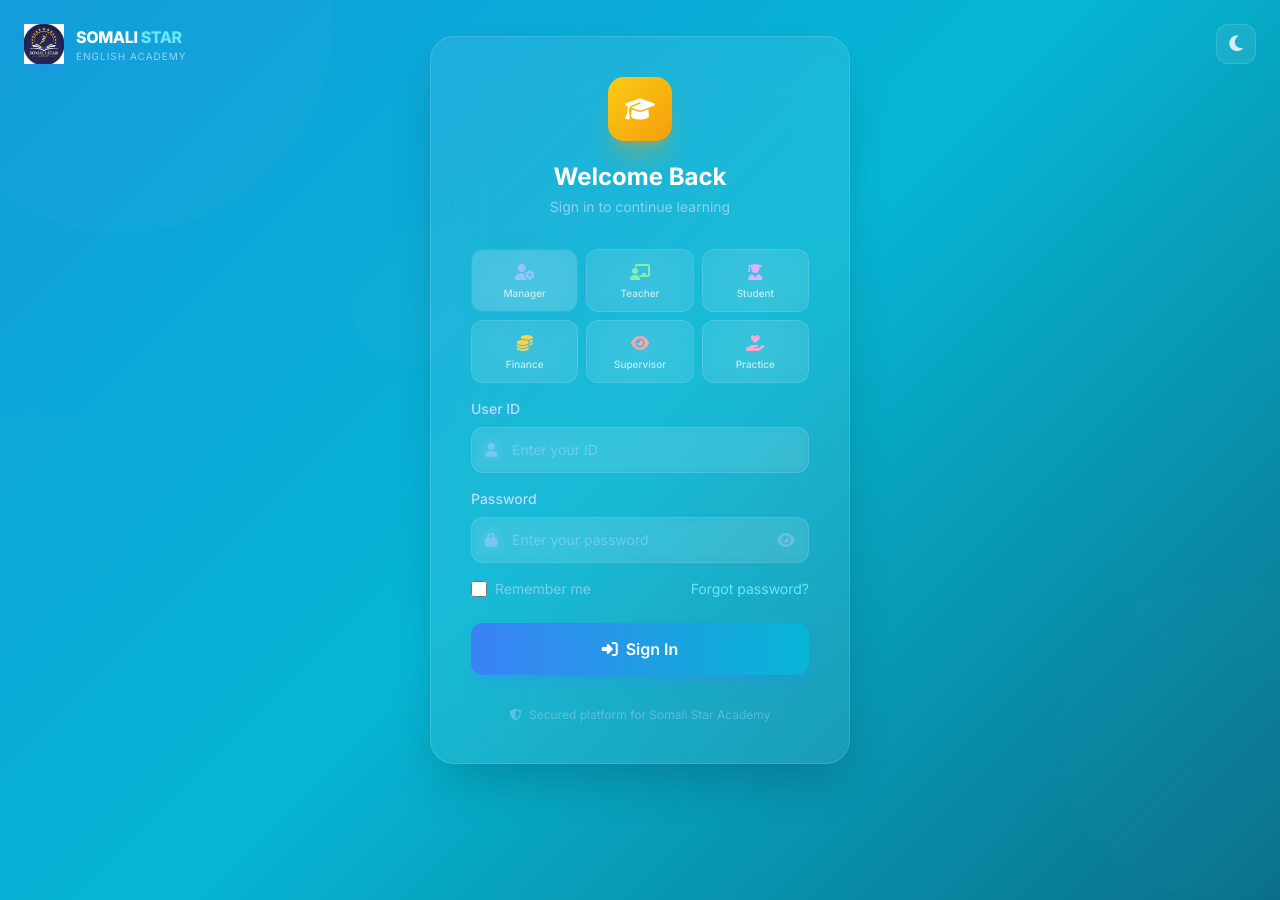
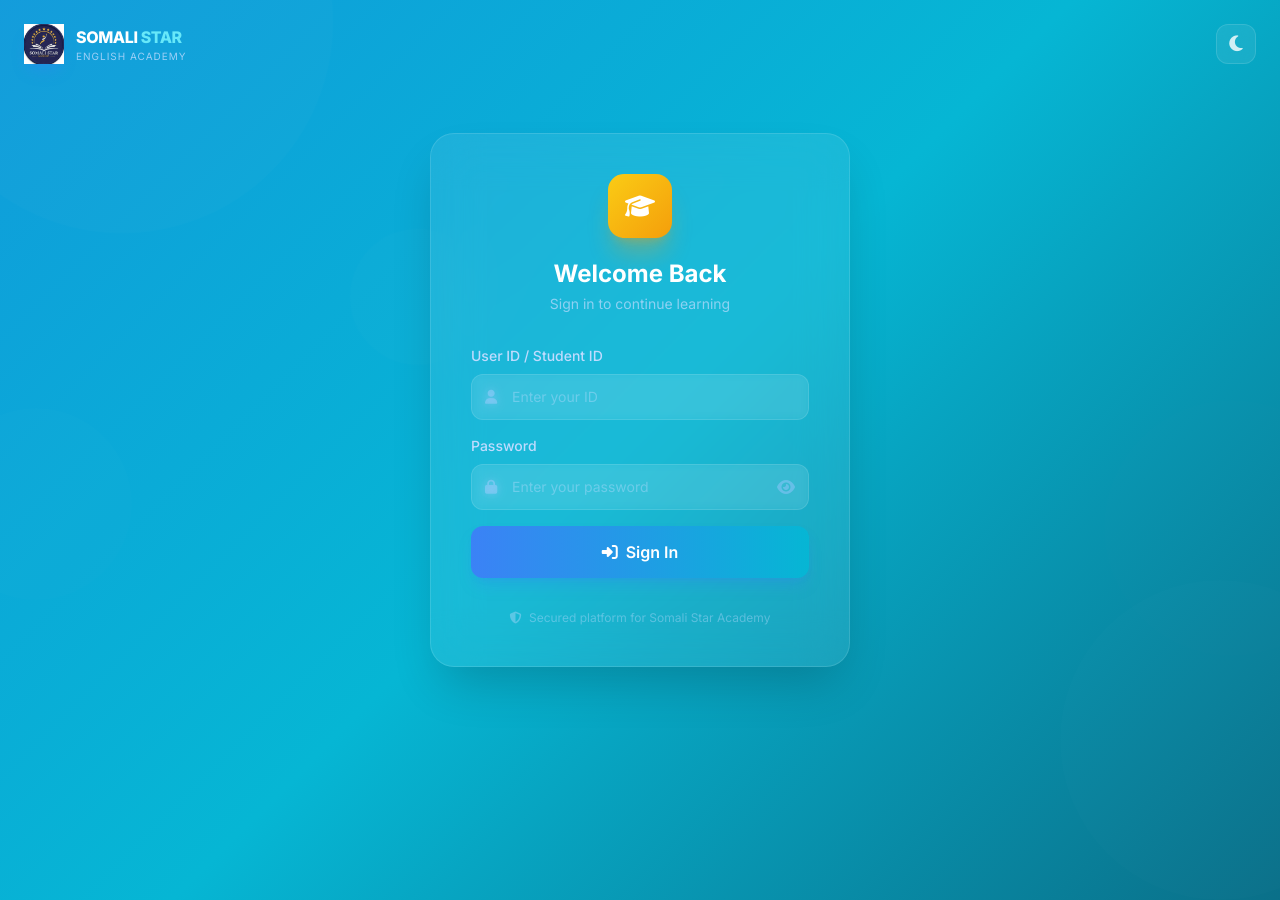
Before and after one commit to abdiqaadirhilaal/open-somalia-star-web, a website: page login.html in a window 1280 px wide. Shown: the top 900 px of the page. Drawn offline with nearby package versions, Linux system fonts and the light colour scheme.

Commit message:
Simplify login: remove role selector, auto-detect role from ID

```diff
--- a/login.html
+++ b/login.html
@@ -91,9 +91,7 @@
     </div>
 
     <div class="w-full max-w-[420px] relative z-10 animate-fadeIn">
-        <!-- Card -->
         <div class="glassmorphism rounded-3xl p-8 md:p-10 shadow-2xl shadow-black/20">
-            <!-- Header -->
             <div class="text-center mb-8">
                 <div class="w-16 h-16 rounded-2xl bg-gradient-to-br from-yellow-400 to-amber-500 flex items-center justify-center mx-auto mb-5 shadow-xl shadow-amber-500/30">
                     <i class="fas fa-graduation-cap text-2xl text-white"></i>
@@ -102,38 +100,9 @@
                 <p class="text-blue-200/70 text-sm">Sign in to continue learning</p>
             </div>
 
-            <!-- Role Selector -->
-            <div class="grid grid-cols-3 gap-2 mb-4">
-                <div onclick="selectRole('manager',this)" class="role-selector p-2.5 rounded-xl text-center glassmorphism active">
-                    <i class="fas fa-user-cog text-base text-blue-300"></i>
-                    <div class="text-[10px] font-medium text-white/70 mt-0.5">Manager</div>
-                </div>
-                <div onclick="selectRole('teacher',this)" class="role-selector p-2.5 rounded-xl text-center glassmorphism">
-                    <i class="fas fa-chalkboard-teacher text-base text-green-300"></i>
-                    <div class="text-[10px] font-medium text-white/70 mt-0.5">Teacher</div>
-                </div>
-                <div onclick="selectRole('student',this)" class="role-selector p-2.5 rounded-xl text-center glassmorphism">
-                    <i class="fas fa-user-graduate text-base text-purple-300"></i>
-                    <div class="text-[10px] font-medium text-white/70 mt-0.5">Student</div>
-                </div>
-                <div onclick="selectRole('finance',this)" class="role-selector p-2.5 rounded-xl text-center glassmorphism">
-                    <i class="fas fa-coins text-base text-amber-300"></i>
-                    <div class="text-[10px] font-medium text-white/70 mt-0.5">Finance</div>
-                </div>
-                <div onclick="selectRole('supervisor',this)" class="role-selector p-2.5 rounded-xl text-center glassmorphism">
-                    <i class="fas fa-eye text-base text-red-300"></i>
-                    <div class="text-[10px] font-medium text-white/70 mt-0.5">Supervisor</div>
-                </div>
-                <div onclick="selectRole('practice-teacher',this)" class="role-selector p-2.5 rounded-xl text-center glassmorphism">
-                    <i class="fas fa-hand-holding-heart text-base text-pink-300"></i>
-                    <div class="text-[10px] font-medium text-white/70 mt-0.5">Practice</div>
-                </div>
-            </div>
-
-            <!-- Login Form -->
             <form id="loginForm" onsubmit="handleLogin(event)">
                 <div class="mb-4">
-                    <label class="block text-sm font-medium text-blue-200 mb-2" id="idLabel">User ID</label>
+                    <label class="block text-sm font-medium text-blue-200 mb-2">User ID / Student ID</label>
                     <div class="relative">
                         <i class="fas fa-user absolute left-3.5 top-1/2 -translate-y-1/2 text-blue-300/50 text-sm"></i>
                         <input type="text" id="userId" class="input-glass w-full pl-10 pr-4 py-3 rounded-xl text-white placeholder-blue-200/40 text-sm outline-none" placeholder="Enter your ID" required>
@@ -151,21 +120,12 @@
                     </div>
                 </div>
 
-                <div class="flex items-center justify-between mb-6">
-                    <label class="flex items-center gap-2 cursor-pointer group">
-                        <input type="checkbox" class="w-4 h-4 rounded border-blue-300/30 bg-white/10 text-blue-500 focus:ring-blue-500/30 cursor-pointer">
-                        <span class="text-sm text-blue-200/60 group-hover:text-blue-200 transition-colors">Remember me</span>
-                    </label>
-                    <a href="#" class="text-sm text-cyan-300 hover:text-cyan-200 transition-colors">Forgot password?</a>
-                </div>
-
                 <button type="submit" id="loginBtn" class="w-full py-3.5 rounded-xl text-white font-semibold text-base bg-gradient-to-r from-blue-500 to-cyan-500 hover:from-blue-600 hover:to-cyan-600 shadow-lg shadow-blue-500/25 hover:shadow-blue-500/40 hover:-translate-y-0.5 transition-all duration-300 flex items-center justify-center gap-2">
                     <i class="fas fa-sign-in-alt"></i>
                     <span>Sign In</span>
                 </button>
             </form>
 
-            <!-- Footer -->
             <div class="text-center mt-8">
                 <p class="text-blue-200/40 text-xs">
                     <i class="fas fa-shield-alt mr-1"></i>
@@ -178,31 +138,21 @@
     <script src="js/firebase-config.js"></script>
     <script src="js/app.js"></script>
     <script>
-        let currentRole = 'manager';
-
-        function selectRole(role, el) {
-            currentRole = role;
-            document.querySelectorAll('.role-selector').forEach(r => r.classList.remove('active'));
-            el.classList.add('active');
-            const label = document.getElementById('idLabel');
-            if (role === 'manager') label.textContent = 'Manager ID';
-            else if (role === 'teacher') label.textContent = 'Teacher ID';
-            else if (role === 'finance') label.textContent = 'Staff ID';
-            else if (role === 'supervisor') label.textContent = 'Supervisor ID';
-            else if (role === 'practice-teacher') label.textContent = 'Practice Teacher ID';
-            else label.textContent = 'Student ID';
+        function detectRole(userId) {
+            const id = userId.toUpperCase();
+            if (id === 'MANAGER') return 'manager';
+            if (id === 'SAACID') return 'finance';
+            if (id === 'CABAAS') return 'supervisor';
+            if (id === 'CABDALAH') return 'practice-teacher';
+            if (id.startsWith('TCH')) return 'teacher';
+            return 'student';
         }
 
         function togglePassword() {
             const pwd = document.getElementById('password');
             const icon = document.getElementById('eyeIcon');
-            if (pwd.type === 'password') {
-                pwd.type = 'text';
-                icon.className = 'fas fa-eye-slash';
-            } else {
-                pwd.type = 'password';
-                icon.className = 'fas fa-eye';
-            }
+            pwd.type = pwd.type === 'password' ? 'text' : 'password';
+            icon.className = pwd.type === 'password' ? 'fas fa-eye' : 'fas fa-eye-slash';
         }
 
         async function handleLogin(e) {
@@ -210,6 +160,7 @@
             const btn = document.getElementById('loginBtn');
             const userId = document.getElementById('userId').value.trim();
             const password = document.getElementById('password').value.trim();
+            const role = detectRole(userId);
 
             btn.disabled = true;
             btn.innerHTML = '<i class="fas fa-spinner fa-spin"></i> Signing in...';
@@ -218,7 +169,7 @@
                 const res = await fetch('/api/login', {
                     method: 'POST',
                     headers: { 'Content-Type': 'application/json' },
-                    body: JSON.stringify({ userId, password, role: currentRole })
+                    body: JSON.stringify({ userId, password, role })
                 });
                 let result;
                 try { result = await res.json(); } catch(e) { result = {}; }
```
